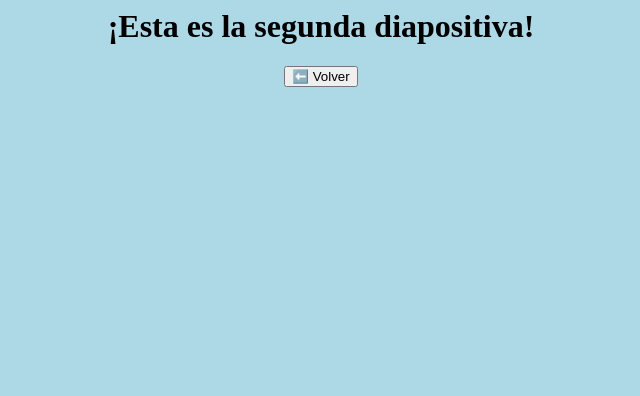
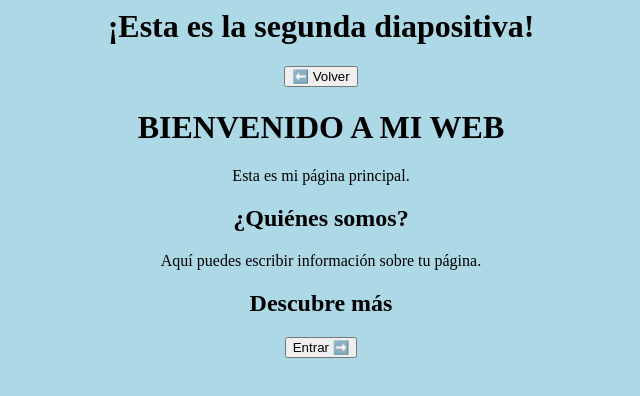
Before and after one commit to Mario-125/Primer-Archivo, a plain HTML site: page pagina2.html in a window 1280 px wide. Shown: the whole page, without its empty margins (319-959 px from the left). Drawn offline with Linux system fonts and the light colour scheme.

Commit message:
Update pagina2.html

```diff
--- a/pagina2.html
+++ b/pagina2.html
@@ -9,3 +9,27 @@
 
 </body>
 </html>
+
+<html>
+<head>
+    <title>Mi página web</title>
+</head>
+
+<body>
+
+    <h1>BIENVENIDO A MI WEB</h1>
+
+    <p>Esta es mi página principal.</p>
+
+    <h2>¿Quiénes somos?</h2>
+
+    <p>Aquí puedes escribir información sobre tu página.</p>
+
+    <h2>Descubre más</h2>
+
+    <a href="pagina2.html">
+        <button>Entrar ➡️</button>
+    </a>
+
+</body>
+</html>
```
